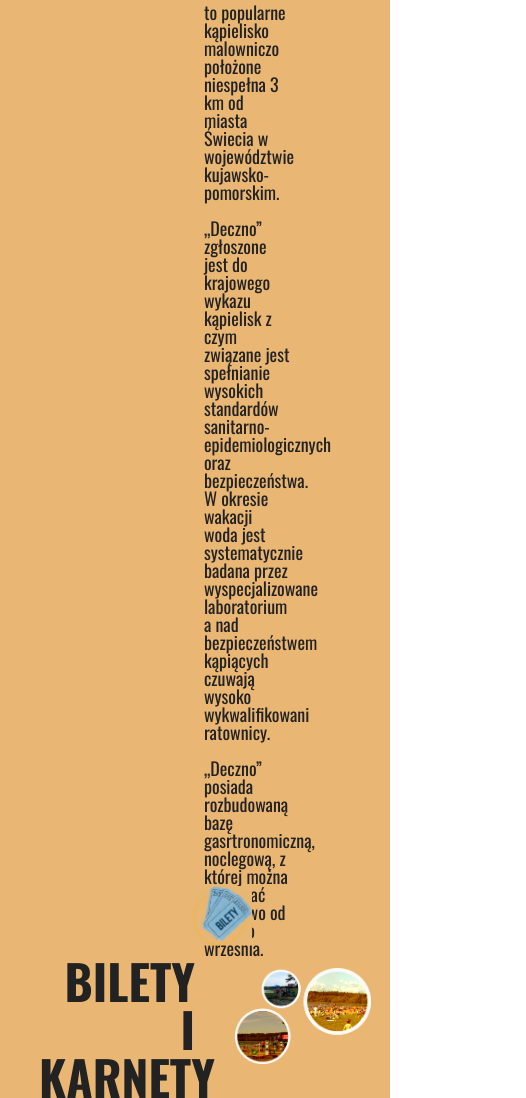
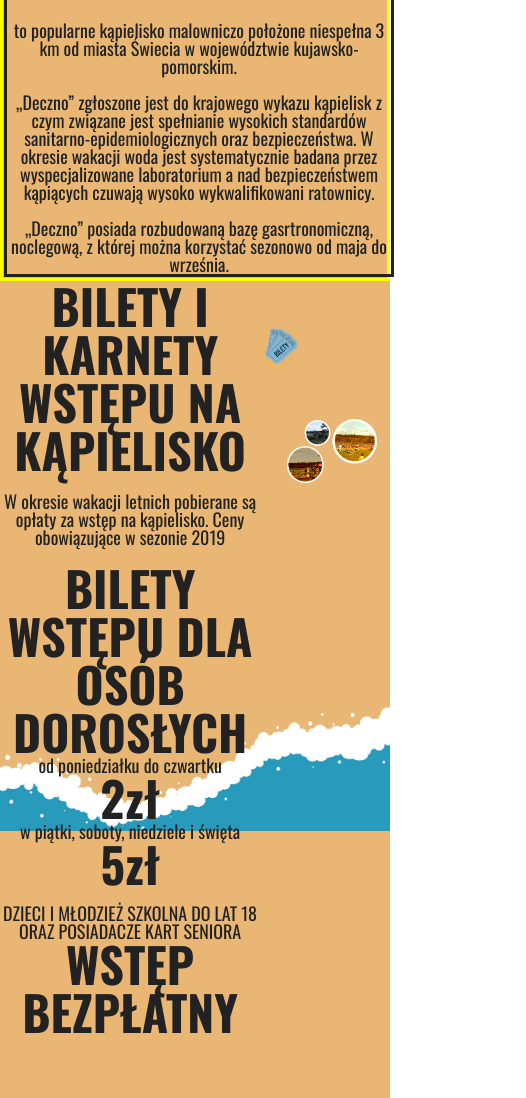
Before and after one commit to woyteka/deczno, a plain HTML site: page index.html in a window 390 px wide. Shown: the part 435-1533 px from the top of the page, 526 px wide, since content can reach past the window. Drawn offline with nearby package versions, Linux system fonts and the light colour scheme.

Commit message:
deczno02

```diff
--- a/css/responsive.css
+++ b/css/responsive.css
@@ -0,0 +1,93 @@
+@media all and (max-width: 967px){
+
+
+    .container-second-left{
+        position: relative;
+        top:-50%;
+
+    }
+
+    .container-second-right{
+        position: relative;
+top:100px;
+    }
+}
+
+@media all and (max-width: 781px){
+
+
+    .container-second-left{
+        position: relative;
+        top:-50%;
+
+    }
+
+    .container-second-right{
+        position: relative;
+top:100px;
+    }
+}
+
+
+@media all and (max-width: 520px){
+
+
+    .container-txt-deczno{
+        width: 100%;
+        flex-wrap: wrap;
+    }
+
+    .top-image {
+        display: flex;
+        align-items:left;
+        width: 100%;
+        left:-100px;
+
+    }
+
+    .top-image .imgtop{
+        position: relative;
+        left:-10px;
+        width: 50%;
+    }
+
+    .container-txt-deczno{
+        border:solid yellow;
+        margin-top:1px;
+        padding: 1px;
+    }
+
+
+    .txt-box{
+        width: 100%;
+        order:2;
+        margin-top: -90px;
+        padding: 1px;
+        text-align: center;
+        border:solid;
+        justify-content: center;
+    }
+
+
+
+    .container-txt-deczno .wd-img{
+        order:1;
+        top:-26%;
+        left:100px;
+        width:70%;
+    }
+
+    .container-second-left{
+        display: flex;
+        justify-content: center;
+        text-align: center;
+        flex-direction: column;
+        padding: 1px;
+        box-sizing: border-box;
+        width:100%;
+        z-index: 3;
+    }
+
+
+
+}
--- a/css/style.css
+++ b/css/style.css
@@ -454,7 +454,7 @@ max-width:1366px;
     justify-content: center;
     flex-direction: row;
     width: 100%;
-
+    flex-wrap: wrap;
 
 
  }
@@ -606,7 +606,7 @@ p{
 .img-fotykola{
 
     position: relative;
-    top:1%;
+    top:5%;
     left:-10%;
     width:160%;
 
```
